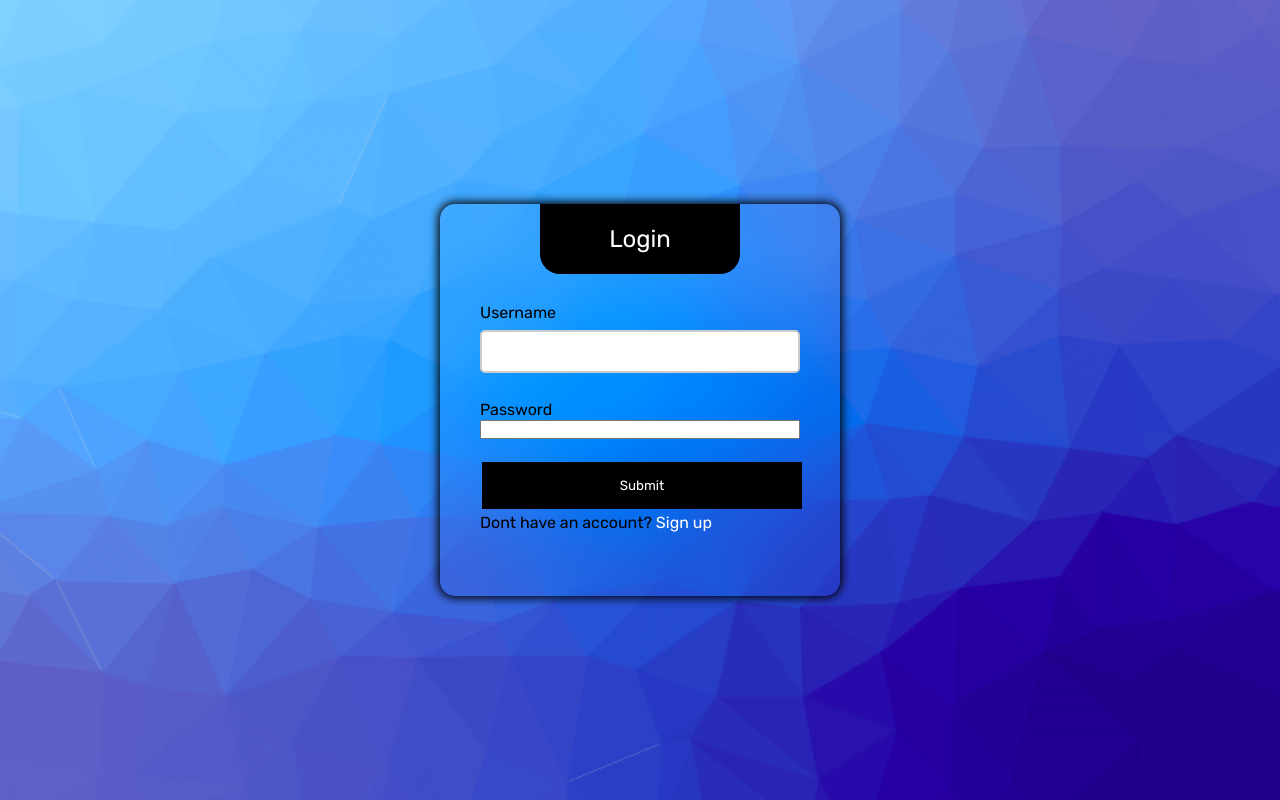
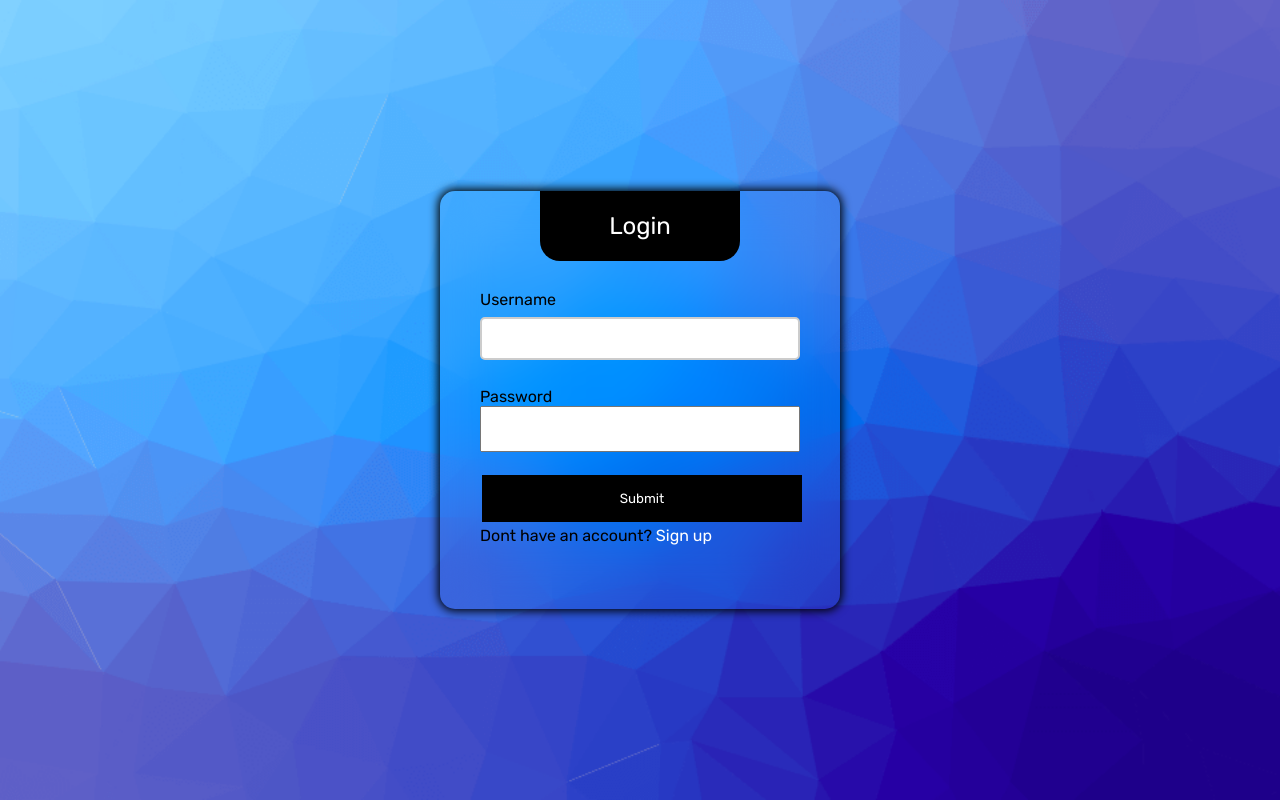
Before and after one commit to Kesterholtem21/StoryStream, a Python web app: template templates/login.html in a window 1280 px wide. Run offline with Jinja, Linux system fonts and the light colour scheme; the template is opened without the code that fills it, so the values that code supplies are empty, except form fields; form fields are guessed from the names that the template uses.

Commit message:
make password hidden

```diff
--- a/Forms.py
+++ b/Forms.py
@@ -1,5 +1,5 @@
 from flask_wtf import FlaskForm
-from wtforms.fields import StringField, IntegerField, SubmitField, SelectField, EmailField, SelectMultipleField
+from wtforms.fields import StringField, IntegerField, SubmitField, SelectField, EmailField, SelectMultipleField, PasswordField
 from wtforms.validators import InputRequired, Optional, Length, Email
 
 
--- a/static/styles.css
+++ b/static/styles.css
@@ -50,6 +50,11 @@ input[type=submit] {
 
 input[type=submit]:hover {
     background-color: rgb(90, 44, 198);
+}
+
+#password-text{
+    font-size: large;
+    padding: 10px;
 }
 
 .form {
--- a/templates/login.html
+++ b/templates/login.html
@@ -55,7 +55,7 @@
         <br>
             <div id="Password">
                 <div>{{ form.password.label }}</div>
-                <div>{{ form.password() }}</div>
+                <div>{{ form.password(type='password', id="password-text") }}</div>
             </div>
         <br>
             <div id="Submit">
```
